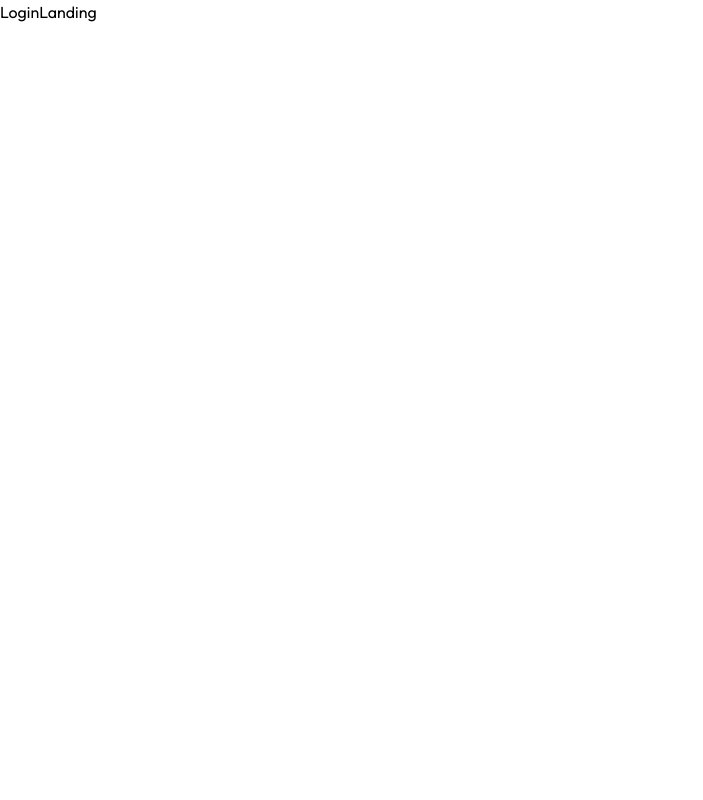
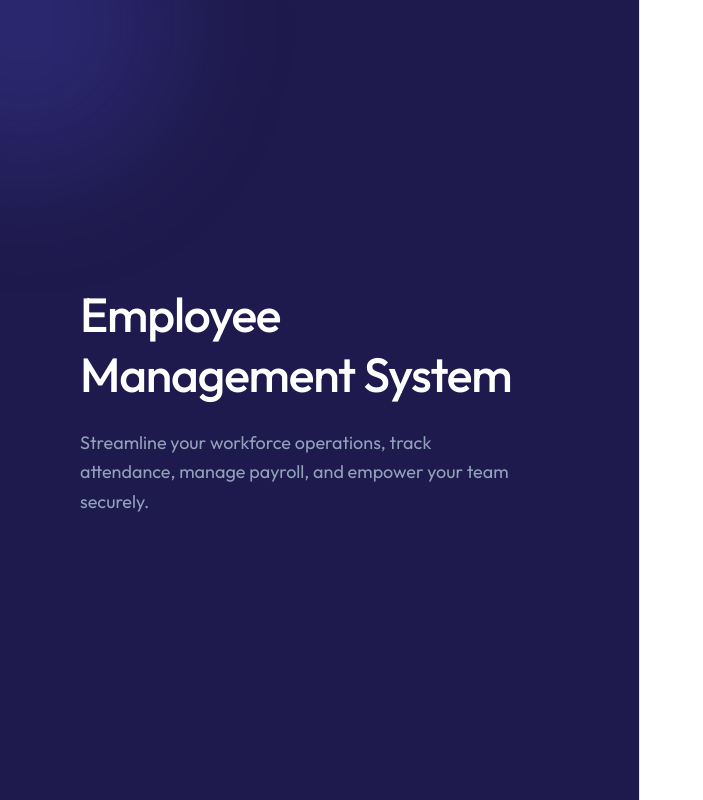
Before and after one commit to Karim-Aridj/FullStack-EMS, a React (Vite) app in the folder client/: page /login in a window 1280 px wide. Shown: the whole page, without its empty margins (0-703 px from the left). Built offline with nearby package versions, Linux system fonts and the light colour scheme.

Commit message:
added the component loginleftside to the loginlanding page to display the UI, after that i had an issue of a non centered DIV :( but fixed it :) as it seems it was just a small error in the tailwind css classname

```diff
--- /dev/null
+++ b/client/src/components/LoginLeftSide.jsx
@@ -0,0 +1,26 @@
+
+const LoginLeftSide = () => {
+  return (
+    <div className="hidden md:flex w-1/2 bg-indigo-950 relative
+    overflow-hidden border-r border-slate-200">
+
+        <div className="absolute -top-30 -left-30 w-72 h-72
+        bg-indigo-500/20 rounded-full blur-3xl"></div>
+
+
+        <div className="relative z-10 flex flex-col items-start
+        justify-center p-12 lg:p-20 w-full h-full">
+
+            <h1 className="text-4xl lg:text-5xl font-medium
+            text-white mb-6 leading-tight tracking-tight">Employee
+            <br/> Management System</h1>
+            <p className="text-slate-400 text-lg max-w-md
+            leading-relaxed">Streamline your workforce operations,
+            track attendance, manage payroll, and empower your team
+            securely.</p>
+        </div>
+    </div>
+  )
+}
+
+export default LoginLeftSide
--- a/client/src/pages/LoginLanding.jsx
+++ b/client/src/pages/LoginLanding.jsx
@@ -1,7 +1,28 @@
+import LoginLeftSide from "../components/LoginLeftSide"
 
 const LoginLanding = () => {
   return (
-    <div>LoginLanding</div>
+    <div className="min-h-screen flex flex-col md:flex-row">
+      <LoginLeftSide />
+
+      <div className="w-full md:w-1/2 flex flex-col items-center
+      justify-center p-6 sm:p-12 lg:p-16 relative overflow-y-auto
+      min-h-screen">
+
+        <div className="w-full max-w-md animate-fade-in relative
+        z-10">
+
+          {/* Header*/}
+
+          {/*Portal List*/}
+
+          {/* Footer */}
+
+        </div>
+
+
+      </div>
+    </div>
   )
 }
 
```
